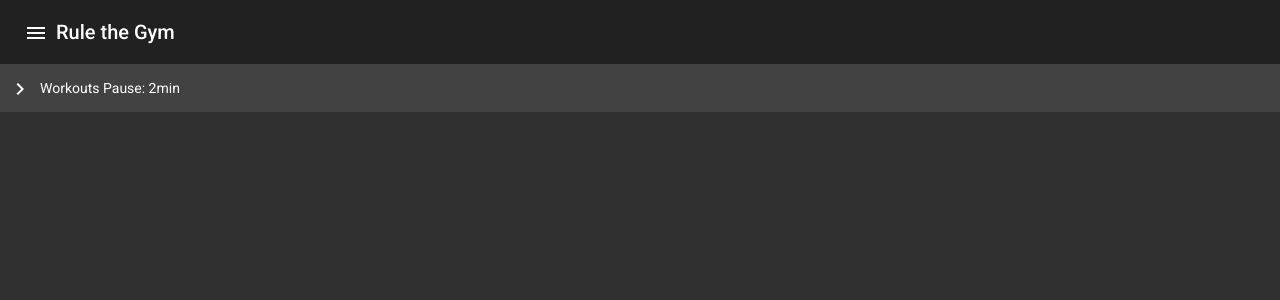
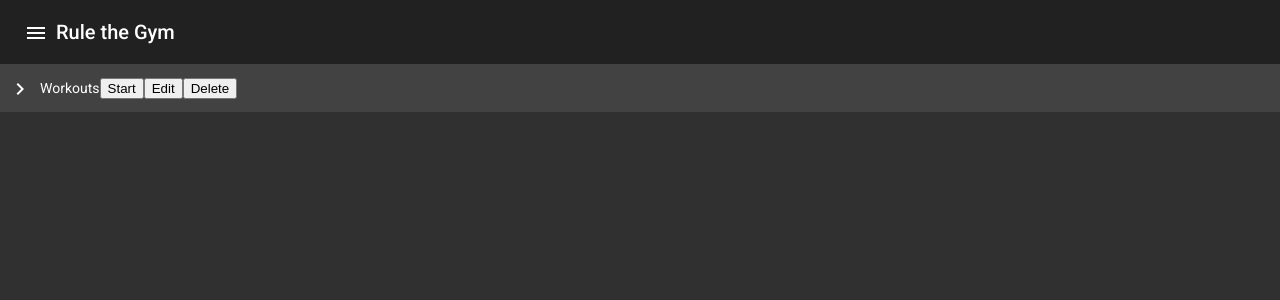
Before and after one commit to tthomasb/FitnessWebApp, an Angular app in the folder Rule-the-Gym/: page /#/training in a window 1280 px wide. Shown: the top 300 px of the page. Built offline with nearby package versions, Linux system fonts and the light colour scheme.

Commit message:
Added styles scss, extended traing tree, changed data interfaces, created data model

```diff
--- a/Rule-the-Gym/src/app/app.component.scss
+++ b/Rule-the-Gym/src/app/app.component.scss
@@ -1 +1,2 @@
 @use '../styles/styles_variables.scss';
+@use '../styles.scss';
--- a/Rule-the-Gym/src/app/components/training/training.component.html
+++ b/Rule-the-Gym/src/app/components/training/training.component.html
@@ -9,13 +9,16 @@
     <mat-nested-tree-node *matTreeNodeDef="let node; when: hasChild">
         <div class="mat-tree-node">
           <button mat-icon-button matTreeNodeToggle
-                  [attr.aria-label]="'Toggle ' + node.name">
+                  [attr.aria-label]="'Toggle' + node.name">
             <mat-icon class="mat-icon-rtl-mirror">
               {{treeControl.isExpanded(node) ? 'expand_more' : 'chevron_right'}}
             </mat-icon>
           </button>
           {{node.name}}
-          {{'Pause: '+node.pause}}
+          <button>Start</button>
+          <button>Edit</button>
+          <button>Delete</button>
+
         </div>
         <!-- There is inline padding applied to this div using styles.
             This padding value depends on the mat-icon-button width.  -->
--- a/Rule-the-Gym/src/app/components/training/training.component.ts
+++ b/Rule-the-Gym/src/app/components/training/training.component.ts
@@ -1,28 +1,39 @@
 import { NestedTreeControl } from '@angular/cdk/tree';
 import { Component, OnInit } from '@angular/core';
 import { MatTreeNestedDataSource } from '@angular/material/tree';
+import { createUrlTreeFromSnapshot } from '@angular/router';
 
-interface FoodNode {
+interface WorkoutsNode {
   name: string;
-  pause:string
-  children?: FoodNode[];
+  children?: WorkoutNode[];
+}
+interface WorkoutNode {
+  name: string;
+  children?: ExerciseNode[];
+}
+interface ExerciseNode {
+  name: string;
+  children?: DataNode[];
+}
+interface DataNode {
+  name: string;
+  pause:string;
 }
 
-const TREE_DATA: FoodNode[] = [
+const TREE_DATA: WorkoutsNode[] = [
   {
     name: 'Workouts',
-    pause:'2min',
     children: [
       {
         name: 'Workout 1',
-        pause:'2min',
-        children: [{name: 'Exercise 1', pause:'2min'}, {name: 'Exercise 2',pause:'2min'}, {name: 'Exercise 3', pause:'2min'}],
-      },
-      {
-        name: 'Workout 2',
-        pause:'2min',
-        children: [{name: 'Exercise 1',pause:'2min',}, {name: 'Exercise 2',pause:'2min',}, {name: 'Exercise 3',pause:'2min',}],
-      },
+        children: [{name: 'Exercise 1',
+                    children: [
+                      {
+                        name:"curls",
+                        pause: "2min"
+                      }
+                    ]}],
+      }
     ],
   },
 ];
@@ -32,14 +43,15 @@ const TREE_DATA: FoodNode[] = [
   styleUrls: ['./training.component.scss']
 })
 export class TrainingComponent implements OnInit {
-  treeControl = new NestedTreeControl<FoodNode>(node => node.children);
-  dataSource = new MatTreeNestedDataSource<FoodNode>();
+  treeControl = new NestedTreeControl<WorkoutsNode>(node => node.children);
+  dataSource = new MatTreeNestedDataSource<WorkoutsNode>();
 
   constructor() {
     this.dataSource.data = TREE_DATA;
   }
-  hasChild = (_: number, node: FoodNode) => !!node.children && node.children.length > 0;
+  hasChild = (_: number, node: WorkoutsNode) => !!node.children && node.children.length > 0;
   ngOnInit(): void {
+
   }
 
 }
--- /dev/null
+++ b/Rule-the-Gym/src/app/models/workout-data.model.ts
@@ -0,0 +1,4 @@
+export class WorkoutData {
+
+
+}
```
Also changed, not shown: 1 other file (tests, documents, lock files or other folders).
